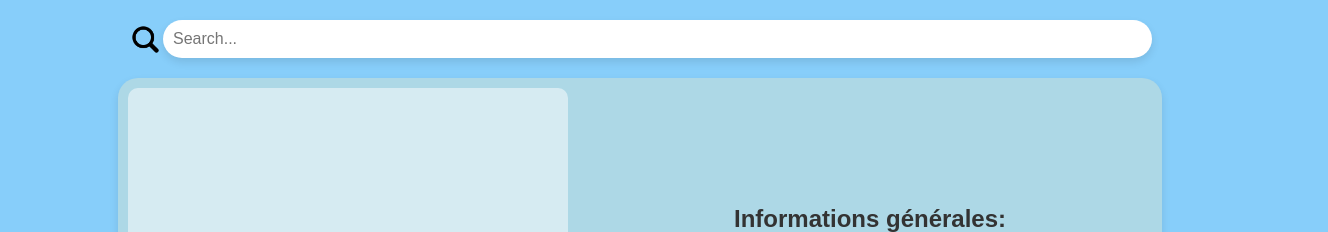
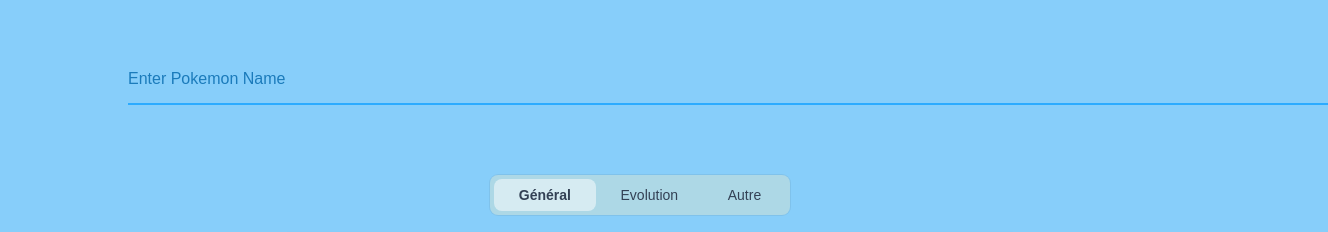
Before and after one commit to nathanda95/pokedex, a website built with Vite: page index.html in a window 1280 px wide. Shown: the top 232 px of the page, 1328 px wide, since content can reach past the window. Built offline with nearby package versions, Linux system fonts and the light colour scheme; files whose address does not match are found by name.

Commit message:
[feat]: change search bar style + add button for multiple cat window

```diff
--- a/index.html
+++ b/index.html
@@ -9,10 +9,31 @@
 </head>
 <body>
     <div class="container">
-        <div class="search-bar">
-            <img src="images/loupe.png">
-            <input id="myInput" type="text" placeholder="Search...">
+        <!--Barre de recherche-->
+        <div class="input-container">
+            <input type="text" id="myInput" required="">
+            <label for="input" class="label">Enter Pokemon Name</label>
+            <div class="underline"></div>
         </div>
+
+        <!--Bouton de choix de pages-->
+        <div class="radio-inputs">
+            <label class="radio">
+              <input type="radio" name="radio" checked="" id="gen">
+              <span class="name">Général</span>
+            </label>
+            <label class="radio">
+              <input type="radio" name="radio" id="evolve">
+              <span class="name">Evolution</span>
+            </label>
+
+            <label class="radio">
+              <input type="radio" name="radio" id="other">
+              <span class="name">Autre</span>
+            </label>
+          </div>
+        <!--Page Principale avec les stats générales-->
+        <div class="page-principale">
             <div class="info-section">
                 <div class="image-placeholder">
                     <img id="imagePokemon" src="path/to/your/image.jpg" alt="">
@@ -45,6 +66,7 @@
                 <div class="stat-box">Résistance / Faiblesse</div>
             </div>
         </div>
+    </div>
     <script type="module" src="main.js"></script>
 </body>
 </html>
--- a/style.css
+++ b/style.css
@@ -9,6 +9,12 @@
     justify-content: center;
     align-items: center;
     min-height: 50vh; /* Assure que le corps occupe toute la hauteur de la vue */
+}
+
+.page-principale {
+    display: flex;
+    flex-direction: column;
+    gap: 20px
 }
 
 .container {
@@ -54,7 +60,7 @@
 }
 
 .image-placeholder {
-    background-color: rgba(255, 255, 255, 0.5);
+    background-color: #ffffff80;
     border-radius: 10px;
     width: 400px;
     height: 400px;
@@ -123,3 +129,91 @@
     color: #333;
     font-weight: bold;
 }
+
+/* From Uiverse.io by Satwinder04 */
+.input-container {
+    position: relative;
+    margin: 50px auto;
+    width: 1200px;
+  }
+
+  .input-container input[type="text"] {
+    font-size: 20px;
+    width: 100%;
+    border: none;
+    border-bottom: 2px solid #2cabff;
+    padding: 5px 0;
+    background-color: transparent;
+    outline: none;
+  }
+
+  .input-container .label {
+    position: absolute;
+    top: 0;
+    left: 0;
+    color: #1b7bbb;
+    transition: all 0.3s ease;
+    pointer-events: none;
+  }
+
+  .input-container input[type="text"]:focus ~ .label,
+  .input-container input[type="text"]:valid ~ .label {
+    top: -20px;
+    font-size: 16px;
+    color: #333;
+  }
+
+  .input-container .underline {
+    position: absolute;
+    bottom: 0;
+    left: 0;
+    height: 2px;
+    width: 100%;
+    background-color: #33333300;
+    transform: scaleX(0);
+    transition: all 0.3s ease;
+  }
+
+  .input-container input[type="text"]:focus ~ .underline,
+  .input-container input[type="text"]:valid ~ .underline {
+    transform: scaleX(1);
+  }
+
+.radio-inputs {
+    position: relative;
+    display: flex;
+    flex-wrap: wrap;
+    border-radius: 0.5rem;
+    background-color: #ADD8E6;
+    box-sizing: border-box;
+    box-shadow: 0 0 0px 1px rgba(0, 0, 0, 0.06);
+    padding: 0.25rem;
+    width: 300px;
+    font-size: 14px;
+  }
+
+  .radio-inputs .radio {
+    flex: 1 1 auto;
+    text-align: center;
+  }
+
+  .radio-inputs .radio input {
+    display: none;
+  }
+
+  .radio-inputs .radio .name {
+    display: flex;
+    cursor: pointer;
+    align-items: center;
+    justify-content: center;
+    border-radius: 0.5rem;
+    border: none;
+    padding: .5rem 0;
+    color: rgba(51, 65, 85, 1);
+    transition: all .15s ease-in-out;
+  }
+
+  .radio-inputs .radio input:checked + .name {
+    background-color: #ffffff80;
+    font-weight: 600;
+  }
```
Lines whose indentation alone changed are shown as unchanged.
